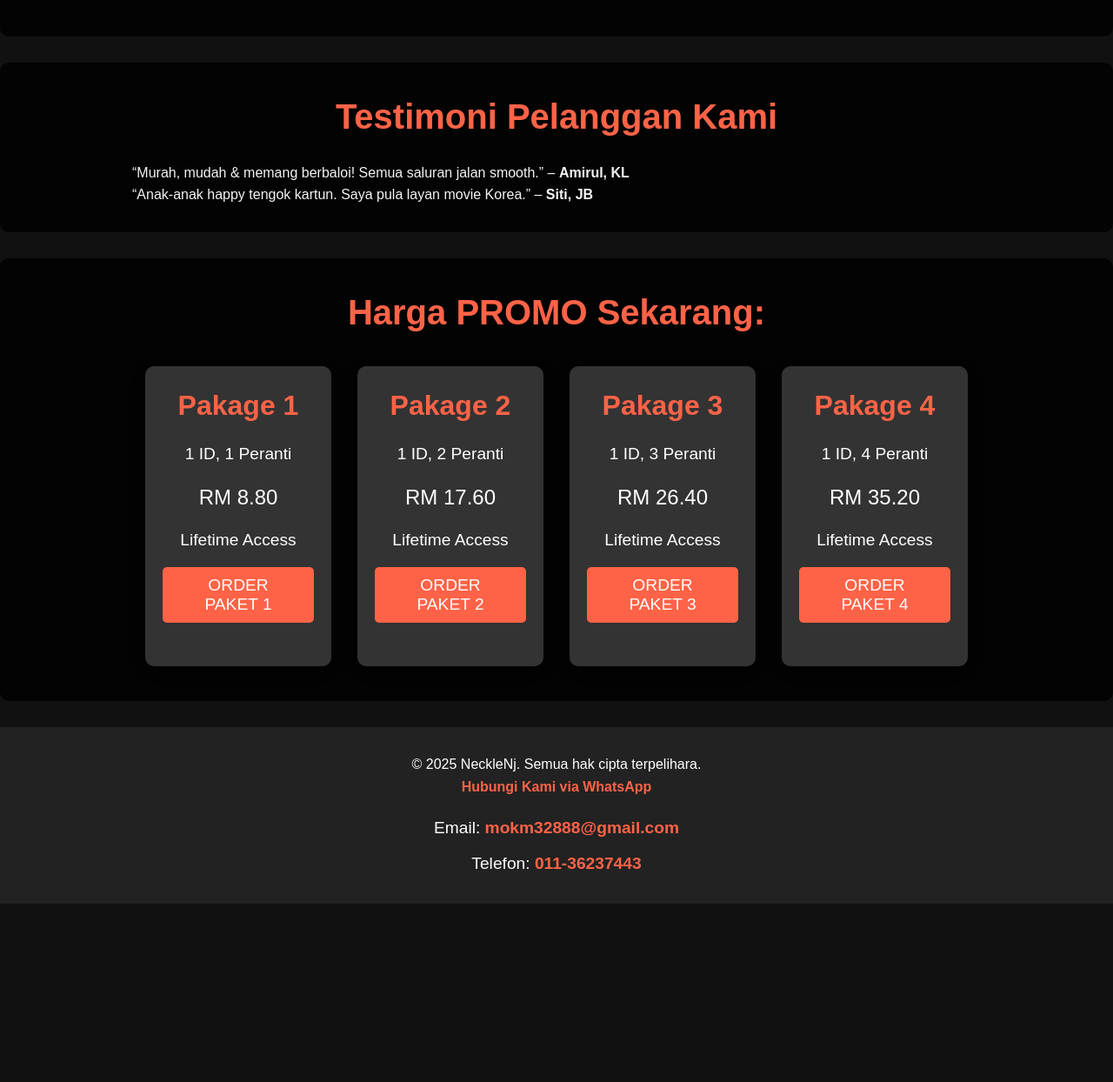
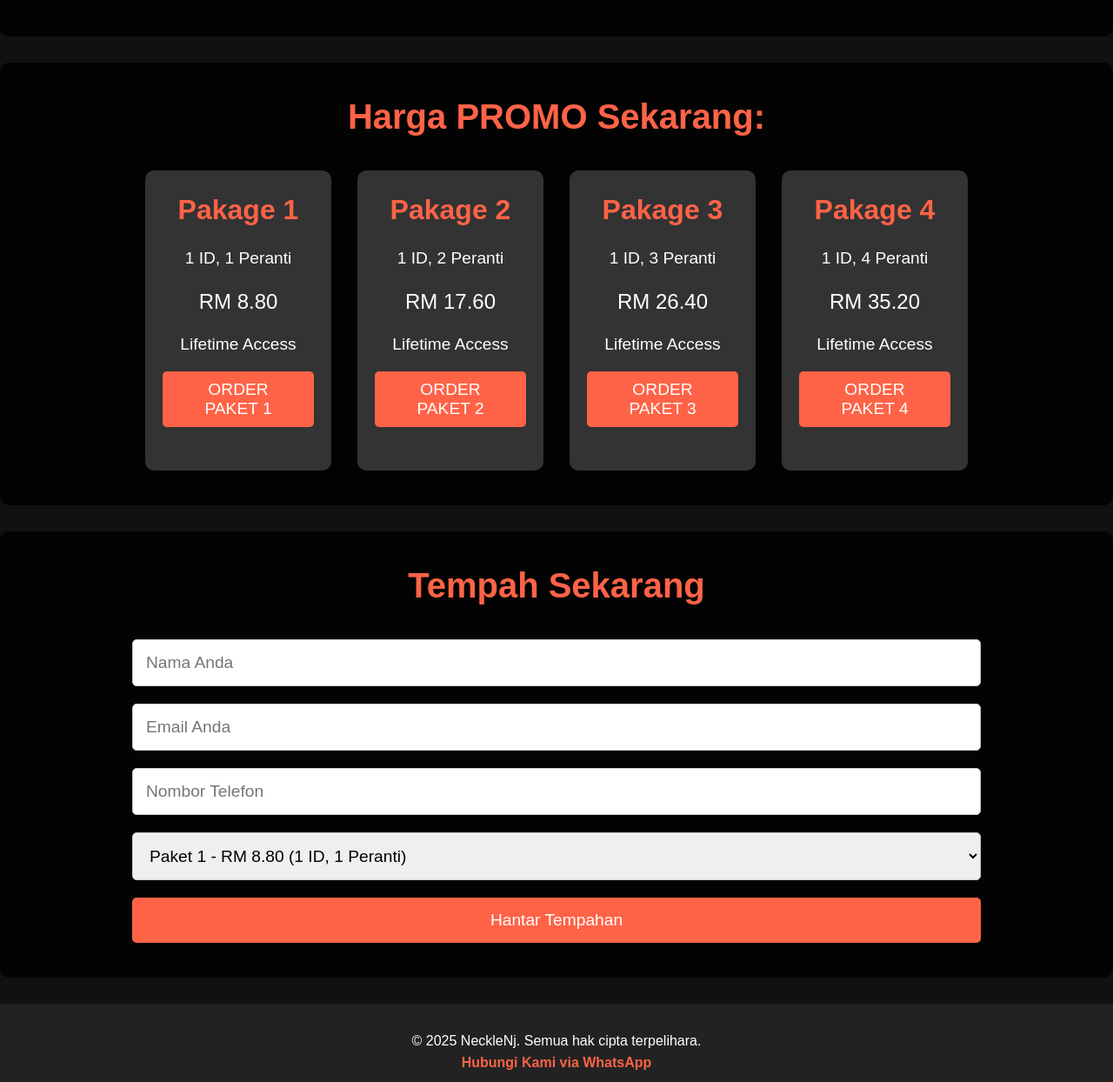
Before and after one commit to mokm32/necklenj-site, a plain HTML site: page index.html in a window 1280 px wide. Shown: the part 1036-2280 px from the top of the page at 87% size. Before the commit the page ends 2075 px from the top, so only its background shows below. Drawn offline with Linux system fonts and the light colour scheme.

Commit message:
Update index.html
site

```diff
--- a/index.html
+++ b/index.html
@@ -20,9 +20,7 @@
     }
 
     header {
-      background-image: url('https://i.ibb.co/mrNKFM6V/Untitled-design.png'); /* Gambar utama */
-      background-size: cover;
-      background-position: center;
+      background-color: #333; /* Latar belakang baru */
       color: white;
       padding: 100px 0;
       text-align: center;
@@ -58,7 +56,7 @@
       text-align: center;
     }
 
-    .intro, .features, .testimonials, .pricing {
+    .intro, .features, .testimonials, .pricing, .order-form {
       background-color: rgba(0, 0, 0, 0.8);
       border-radius: 10px;
       padding: 30px;
@@ -204,6 +202,26 @@
         font-size: 1.2rem;
       }
     }
+
+    /* Styling untuk borang tempahan */
+    .order-form input, .order-form select, .order-form button {
+      width: 100%;
+      padding: 15px;
+      margin: 10px 0;
+      font-size: 1.2rem;
+      border-radius: 5px;
+      border: 1px solid #ccc;
+    }
+
+    .order-form button {
+      background-color: #ff6347;
+      color: white;
+      border: none;
+    }
+
+    .order-form button:hover {
+      background-color: #ff4500;
+    }
   </style>
 </head>
 <body>
@@ -236,18 +254,6 @@
         <li>✅ <strong>Kualiti HD & 4K</strong> – Visual tajam, pengalaman menonton premium</li>
         <li>✅ <strong>Aktif Segera</strong> – Tak perlu tunggu, kami setup untuk anda terus jalan!</li>
       </ul>
-    </div>
-  </section>
-
-  <section class="testimonials">
-    <div class="container">
-      <h2>Testimoni Pelanggan Kami</h2>
-      <blockquote>
-        <p>“Murah, mudah & memang berbaloi! Semua saluran jalan smooth.” – <strong>Amirul, KL</strong></p>
-      </blockquote>
-      <blockquote>
-        <p>“Anak-anak happy tengok kartun. Saya pula layan movie Korea.” – <strong>Siti, JB</strong></p>
-      </blockquote>
     </div>
   </section>
 
@@ -294,6 +300,24 @@
     </div>
   </section>
 
+  <section class="order-form">
+    <div class="container">
+      <h2>Tempah Sekarang</h2>
+      <form action="https://wa.me/601136237443" method="get" target="_blank">
+        <input type="text" name="name" placeholder="Nama Anda" required>
+        <input type="email" name="email" placeholder="Email Anda" required>
+        <input type="tel" name="phone" placeholder="Nombor Telefon" required>
+        <select name="package" required>
+          <option value="Paket 1">Paket 1 - RM 8.80 (1 ID, 1 Peranti)</option>
+          <option value="Paket 2">Paket 2 - RM 17.60 (1 ID, 2 Peranti)</option>
+          <option value="Paket 3">Paket 3 - RM 26.40 (1 ID, 3 Peranti)</option>
+          <option value="Paket 4">Paket 4 - RM 35.20 (1 ID, 4 Peranti)</option>
+        </select>
+        <button type="submit">Hantar Tempahan</button>
+      </form>
+    </div>
+  </section>
+
   <footer>
     <div class="container">
       <p>© 2025 NeckleNj. Semua hak cipta terpelihara.</p>
@@ -306,25 +330,20 @@
   </footer>
 
   <script>
-    // scripts.js
     document.getElementById("package1Button").addEventListener("click", function() {
-      alert("Terima kasih kerana memilih Paket 1! Anda akan diarahkan ke WhatsApp.");
-      window.location.href = "http://wa.me/601136237443"; // Gantikan dengan link WhatsApp anda
+      window.location.href = "http://wa.me/601136237443";
     });
 
     document.getElementById("package2Button").addEventListener("click", function() {
-      alert("Terima kasih kerana memilih Paket 2! Anda akan diarahkan ke WhatsApp.");
-      window.location.href = "http://wa.me/601136237443"; // Gantikan dengan link WhatsApp anda
+      window.location.href = "http://wa.me/601136237443";
     });
 
     document.getElementById("package3Button").addEventListener("click", function() {
-      alert("Terima kasih kerana memilih Paket 3! Anda akan diarahkan ke WhatsApp.");
-      window.location.href = "http://wa.me/601136237443"; // Gantikan dengan link WhatsApp anda
+      window.location.href = "http://wa.me/601136237443";
     });
 
     document.getElementById("package4Button").addEventListener("click", function() {
-      alert("Terima kasih kerana memilih Paket 4! Anda akan diarahkan ke WhatsApp.");
-      window.location.href = "http://wa.me/601136237443"; // Gantikan dengan link WhatsApp anda
+      window.location.href = "http://wa.me/601136237443";
     });
   </script>
 </body>
```
